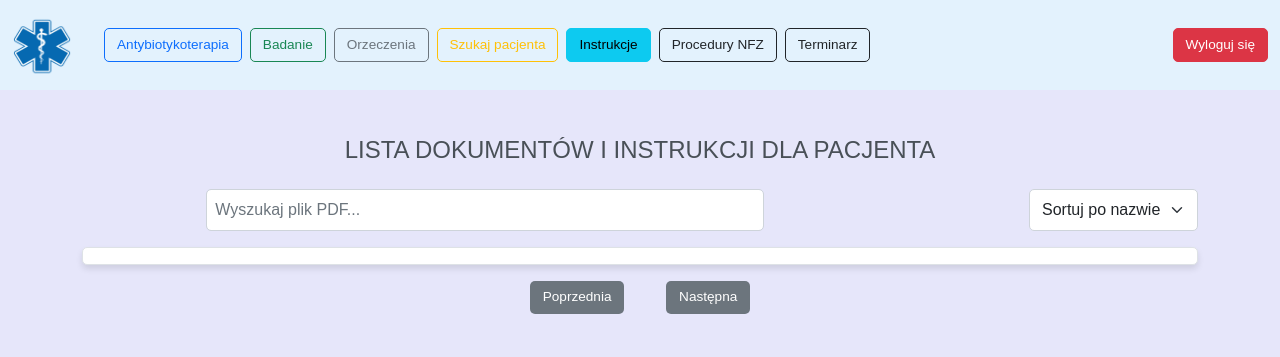
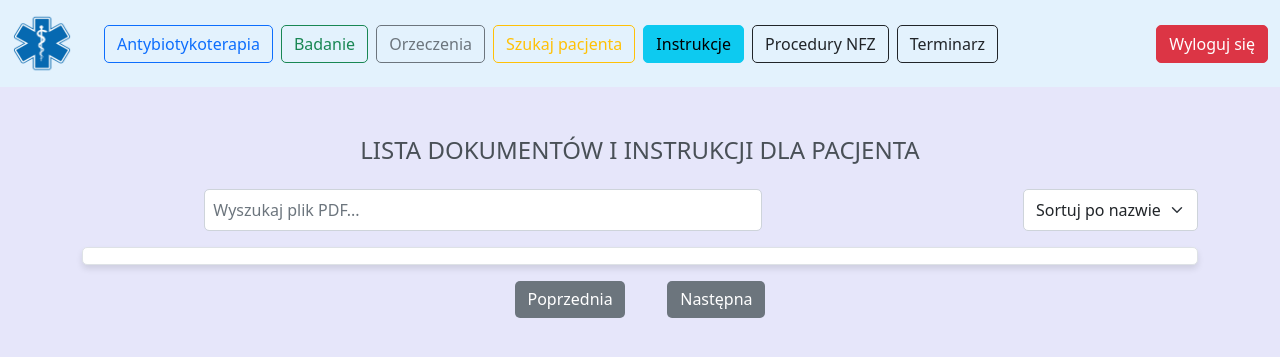
Before and after one commit to MaciejMilewski/otolaryngologist-assistant, a Python web app: template app/templates/instruction.html in a window 1280 px wide. Shown: the top 357 px of the page. Run offline with Jinja, Linux system fonts and the light colour scheme; the template is opened without the code that fills it, so the values that code supplies are empty.

Commit message:
Fixed instruction styles

```diff
--- a/app/static/css/instruction.css
+++ b/app/static/css/instruction.css
@@ -1,12 +1,12 @@
 
 body {
     background-color: Lavender; /* Jasne tło */
-    font-family: 'Arial', sans-serif;
+    font-family: system-ui;
     margin: 0;
     padding-top: 5.5rem; /* Dostosowanie dla fixed-top navbar */
 }
 
- /*Nagłówki*/
+/*Nagłówki*/
 h4 {
     color: #495057; /* Stonowany kolor */
     text-transform: uppercase;
@@ -64,7 +64,7 @@ h4 {
 
 /* Przyciski */
 .btn {
-    font-size: 0.85rem;
+    font-size: 16px;
     border-radius: 5px;
     transition: background-color 0.3s ease, transform 0.2s ease;
 }
@@ -123,7 +123,7 @@ h4 {
 #pagination button {
     margin: 0 5px;
     border: none;
-    font-size: 0.85rem;
+    font-size: 16px;
     padding: 0.4rem 0.8rem;
     transition: background-color 0.3s ease, transform 0.2s ease;
 }
@@ -141,7 +141,7 @@ h4 {
 
 /* Powiadomienia */
 .alert {
-    font-size: 0.9rem;
+    font-size: 16px;
     border-radius: 5px;
 }
 
```
